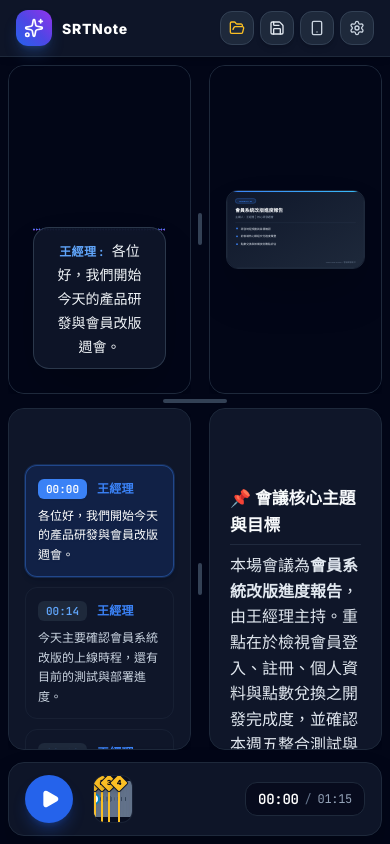
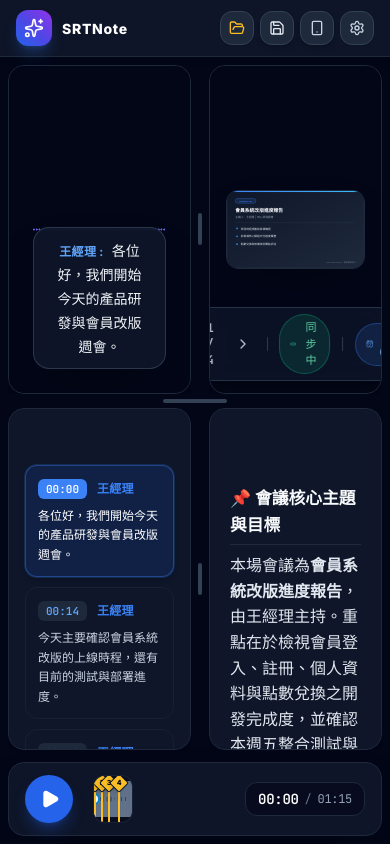
Before and after one commit to etsaycood/SRTNote, a React (Vite) app: page / in a window 390 px wide. Built offline with nearby package versions, Linux system fonts and the light colour scheme.

Commit message:
feat: slides per media ID, bottom toolbar sync pause toggle, reliable playlist advance

```diff
--- a/src/App.tsx
+++ b/src/App.tsx
@@ -43,6 +43,9 @@ export default function App() {
   const [subtitles, setSubtitles] = useState<SubtitleItem[]>(SAMPLE_PROJECT.subtitles);
   const [subtitlesByMedia, setSubtitlesByMedia] = useState<Record<string, SubtitleItem[]>>({});
   const [slides, setSlides] = useState<SlideItem[]>(SAMPLE_PROJECT.slides);
+  const [slidesByMedia, setSlidesByMedia] = useState<Record<string, SlideItem[]>>({});
+  const [isSlideSyncEnabled, setIsSlideSyncEnabled] = useState<boolean>(true);
+  const [manualSlideIndex, setManualSlideIndex] = useState<number>(0);
   const [aiSummary, setAiSummary] = useState<string>(SAMPLE_PROJECT.aiSummary);
 
   // PDF Conversion State
@@ -65,6 +68,13 @@ export default function App() {
   const [loopMode, setLoopMode] = useState<LoopMode>('off');
   const [playlistQueue, setPlaylistQueue] = useState<string[]>([]);
   const [currentPlaylistIndex, setCurrentPlaylistIndex] = useState(0);
+
+  const playlistQueueRef = useRef(playlistQueue);
+  playlistQueueRef.current = playlistQueue;
+  const currentPlaylistIndexRef = useRef(currentPlaylistIndex);
+  currentPlaylistIndexRef.current = currentPlaylistIndex;
+  const loopModeRef = useRef(loopMode);
+  loopModeRef.current = loopMode;
 
   // --- Selected A-B Time Range State ---
   const [timeRange, setTimeRange] = useState<TimeRange>({
@@ -289,7 +299,7 @@ export default function App() {
   };
 
   // --- Compute current active Slide ---
-  const currentSlideIndex = useMemo(() => {
+  const autoSlideIndex = useMemo(() => {
     if (!slides || slides.length === 0) return 0;
     let foundIndex = 0;
     for (let i = 0; i < slides.length; i++) {
@@ -301,6 +311,22 @@ export default function App() {
     }
     return foundIndex;
   }, [slides, currentTime]);
+
+  // Keep manualSlideIndex in sync with autoSlideIndex when sync is enabled
+  useEffect(() => {
+    if (isSlideSyncEnabled) {
+      setManualSlideIndex(autoSlideIndex);
+    }
+  }, [isSlideSyncEnabled, autoSlideIndex]);
+
+  const currentSlideIndex = isSlideSyncEnabled ? autoSlideIndex : manualSlideIndex;
+
+  const handleSelectSlide = (idx: number) => {
+    setManualSlideIndex(idx);
+    if (isSlideSyncEnabled && slides[idx]) {
+      handleSeek(slides[idx].timestamp);
+    }
+  };
 
   // --- Compute current active Subtitle ---
   const activeSubtitle = useMemo(() => {
@@ -317,6 +343,28 @@ export default function App() {
         idx === currentSlideIndex ? { ...s, timestamp: Math.floor(currentTime) } : s
       );
       setSlides(updated);
+      if (mediaType === 'youtube' && mediaUrl) {
+        const vid = extractYouTubeId(mediaUrl);
+        if (vid) {
+          setSlidesByMedia((prev) => ({
+            ...prev,
+            [vid]: updated
+          }));
+        }
+      }
+    }
+  };
+
+  const handleUpdateSlides = (newSlides: SlideItem[]) => {
+    setSlides(newSlides);
+    if (mediaType === 'youtube' && mediaUrl) {
+      const vid = extractYouTubeId(mediaUrl);
+      if (vid) {
+        setSlidesByMedia((prev) => ({
+          ...prev,
+          [vid]: newSlides
+        }));
+      }
     }
   };
 
@@ -334,7 +382,9 @@ export default function App() {
         const c = data.config;
         if (c.title) setProjectTitle(c.title);
         if (c.subtitles) setSubtitles(c.subtitles);
+        if (c.subtitlesByMedia) setSubtitlesByMedia(c.subtitlesByMedia);
         if (c.slides) setSlides(c.slides);
+        if (c.slidesByMedia) setSlidesByMedia(c.slidesByMedia);
         if (c.aiSummary) setAiSummary(c.aiSummary);
         if (c.mediaDuration) setDuration(c.mediaDuration);
       }
@@ -422,9 +472,13 @@ export default function App() {
         ...subtitlesByMedia,
         ...(activeYtId ? { [activeYtId]: subtitles } : {})
       },
+      slides,
+      slidesByMedia: {
+        ...slidesByMedia,
+        ...(activeYtId ? { [activeYtId]: slides } : {})
+      },
       playlistVideoIds: playlistQueue.length > 0 ? playlistQueue : undefined,
       loopMode,
-      slides,
       aiSummary,
       aiKeyPoints: [],
       updatedAt: new Date().toISOString()
@@ -460,13 +514,17 @@ export default function App() {
 
   // --- YouTube Loader Handler ---
   const handleLoadYouTube = (url: string, videoId: string, autoPlay: boolean = false) => {
-    // Cache current subtitles for previous YouTube video before switching
+    // Cache current subtitles and slides for previous YouTube video before switching
     if (mediaType === 'youtube' && mediaUrl) {
       const prevId = extractYouTubeId(mediaUrl);
       if (prevId) {
         setSubtitlesByMedia((prev) => ({
           ...prev,
           [prevId]: subtitles
+        }));
+        setSlidesByMedia((prev) => ({
+          ...prev,
+          [prevId]: slides
         }));
       }
     }
@@ -489,6 +547,14 @@ export default function App() {
       setSubtitles([]);
     }
 
+    // Slide sync with media: If slides exist for new videoId, switch to them; else clear slides
+    const existingSlides = slidesByMedia[videoId];
+    if (existingSlides && existingSlides.length > 0) {
+      setSlides(existingSlides);
+    } else {
+      setSlides([]);
+    }
+
     if (projectTitle === SAMPLE_PROJECT.title || projectTitle.startsWith('YouTube:')) {
       setProjectTitle(`YouTube: ${videoId}`);
     }
@@ -498,35 +564,43 @@ export default function App() {
   const handleStartPlaylist = (videoIds: string[]) => {
     if (!videoIds || videoIds.length === 0) return;
     setPlaylistQueue(videoIds);
+    playlistQueueRef.current = videoIds;
     setCurrentPlaylistIndex(0);
+    currentPlaylistIndexRef.current = 0;
     const firstId = videoIds[0];
     handleLoadYouTube(`https://www.youtube.com/watch?v=${firstId}`, firstId, true);
   };
 
   // --- Playback Ended Handler (Single Loop vs All Loop vs Next in Playlist) ---
   const handleEnded = () => {
-    if (loopMode === 'single') {
+    const queue = playlistQueueRef.current;
+    const curIdx = currentPlaylistIndexRef.current;
+    const curLoop = loopModeRef.current;
+
+    if (curLoop === 'single') {
       handleSeek(timeRange.enabled ? timeRange.start : 0);
       setIsPlaying(true);
       return;
     }
 
     // If there is an active playlist, seamlessly advance and autoplay next video
-    if (playlistQueue.length > 0) {
-      const nextIndex = currentPlaylistIndex + 1;
-      if (nextIndex < playlistQueue.length) {
+    if (queue.length > 0) {
+      const nextIndex = curIdx + 1;
+      if (nextIndex < queue.length) {
         setCurrentPlaylistIndex(nextIndex);
-        const nextId = playlistQueue[nextIndex];
+        currentPlaylistIndexRef.current = nextIndex;
+        const nextId = queue[nextIndex];
         handleLoadYouTube(`https://www.youtube.com/watch?v=${nextId}`, nextId, true);
         return;
-      } else if (loopMode === 'all') {
+      } else if (curLoop === 'all') {
         // Loop back to beginning of playlist and autoplay
         setCurrentPlaylistIndex(0);
-        const firstId = playlistQueue[0];
+        currentPlaylistIndexRef.current = 0;
+        const firstId = queue[0];
         handleLoadYouTube(`https://www.youtube.com/watch?v=${firstId}`, firstId, true);
         return;
       }
-    } else if (loopMode === 'all') {
+    } else if (curLoop === 'all') {
       handleSeek(timeRange.enabled ? timeRange.start : 0);
       setIsPlaying(true);
       return;
@@ -627,6 +701,15 @@ export default function App() {
         if (pdfSlides.length > 0) {
           revokeSlideUrls(slides);
           setSlides(pdfSlides);
+          if (mediaType === 'youtube' && mediaUrl) {
+            const vid = extractYouTubeId(mediaUrl);
+            if (vid) {
+              setSlidesByMedia((prev) => ({
+                ...prev,
+                [vid]: pdfSlides
+              }));
+            }
+          }
         }
       } catch (err: any) {
         alert(err.message || 'PDF 解析失敗');
@@ -654,6 +737,15 @@ export default function App() {
         imageUrl: URL.createObjectURL(f)
       }));
       setSlides(newSlides);
+      if (mediaType === 'youtube' && mediaUrl) {
+        const vid = extractYouTubeId(mediaUrl);
+        if (vid) {
+          setSlidesByMedia((prev) => ({
+            ...prev,
+            [vid]: newSlides
+          }));
+        }
+      }
     } else {
       alert('請上傳 PDF 簡報檔案或投影片圖片 (PNG, JPG, WebP)');
     }
@@ -685,6 +777,7 @@ export default function App() {
             revokeSlideUrls(slides);
             setSlides(parsed.slides);
           }
+          if (parsed.slidesByMedia) setSlidesByMedia(parsed.slidesByMedia);
           if (parsed.aiSummary) setAiSummary(parsed.aiSummary);
           if (parsed.mediaDuration) setDuration(parsed.mediaDuration);
         } catch (err) {
@@ -708,6 +801,8 @@ export default function App() {
     setCurrentPlaylistIndex(0);
     setLoopMode('off');
     setSlides(SAMPLE_PROJECT.slides);
+    setSlidesByMedia({});
+    setIsSlideSyncEnabled(true);
     setAiSummary(SAMPLE_PROJECT.aiSummary);
     setDuration(SAMPLE_PROJECT.mediaDuration);
     setCurrentTime(0);
@@ -822,9 +917,7 @@ export default function App() {
             slides={slides}
             currentSlideIndex={currentSlideIndex}
             currentTime={currentTime}
-            onSelectSlide={(idx) => {
-              if (slides[idx]) handleSeek(slides[idx].timestamp);
-            }}
+            onSelectSlide={handleSelectSlide}
             onSyncCurrentTime={handleSyncSlideCurrentTime}
             onOpenTimelineModal={() => setIsSlideModalOpen(true)}
             isMaximized={activeMaximizedPanel === 'slides'}
@@ -834,6 +927,9 @@ export default function App() {
             isConvertingPdf={isConvertingPdf}
             pdfProgress={pdfProgress}
             onDropFiles={processSlideFiles}
+            isSlideSyncEnabled={isSlideSyncEnabled}
+            onToggleSlideSync={() => setIsSlideSyncEnabled((prev) => !prev)}
+            currentMediaId={mediaType === 'youtube' && mediaUrl ? extractYouTubeId(mediaUrl) || undefined : undefined}
           />
         );
 
@@ -974,7 +1070,7 @@ export default function App() {
         slides={slides}
         currentTime={currentTime}
         duration={duration}
-        onUpdateSlides={setSlides}
+        onUpdateSlides={handleUpdateSlides}
         onSeek={handleSeek}
       />
 
@@ -987,6 +1083,7 @@ export default function App() {
         playlistQueue={playlistQueue}
         onStartPlaylist={handleStartPlaylist}
         subtitlesByMedia={subtitlesByMedia}
+        slidesByMedia={slidesByMedia}
       />
 
       {/* 7. Paste Transcript Modal */}
--- a/src/components/YouTubeModal.tsx
+++ b/src/components/YouTubeModal.tsx
@@ -8,7 +8,7 @@ import {
   clearYouTubeLibrary,
   saveCustomLibraryOrder
 } from '../utils/youtubeHelper';
-import { YouTubeHistoryItem, SubtitleItem } from '../types';
+import { YouTubeHistoryItem, SubtitleItem, SlideItem } from '../types';
 import { YoutubeIcon } from './icons/YoutubeIcon';
 import {
   X,
@@ -24,7 +24,8 @@ import {
   FileText,
   GripVertical,
   ChevronUp,
-  ChevronDown
+  ChevronDown,
+  Presentation
 } from 'lucide-react';
 
 interface YouTubeModalProps {
@@ -35,6 +36,7 @@ interface YouTubeModalProps {
   playlistQueue?: string[];
   onStartPlaylist?: (videoIds: string[]) => void;
   subtitlesByMedia?: Record<string, SubtitleItem[]>;
+  slidesByMedia?: Record<string, SlideItem[]>;
 }
 
 export const YouTubeModal: React.FC<YouTubeModalProps> = ({
@@ -44,7 +46,8 @@ export const YouTubeModal: React.FC<YouTubeModalProps> = ({
   currentVideoId,
   playlistQueue = [],
   onStartPlaylist,
-  subtitlesByMedia = {}
+  subtitlesByMedia = {},
+  slidesByMedia = {}
 }) => {
   const [inputText, setInputText] = useState('');
   const [errorMsg, setErrorMsg] = useState('');
@@ -426,6 +429,7 @@ export const YouTubeModal: React.FC<YouTubeModalProps> = ({
                   const isCurrent = currentVideoId === item.id;
                   const isSelected = selectedIds.has(item.id);
                   const hasSrt = subtitlesByMedia[item.id] && subtitlesByMedia[item.id].length > 0;
+                  const hasSlides = slidesByMedia[item.id] && slidesByMedia[item.id].length > 0;
                   const queueIndex = playlistQueue.indexOf(item.id);
                   const isDragging = draggedIndex === index;
                   const isDragOver = dragOverIndex === index;
@@ -516,6 +520,15 @@ export const YouTubeModal: React.FC<YouTubeModalProps> = ({
                                 SRT ({subtitlesByMedia[item.id].length})
                               </span>
                             )}
+                            {hasSlides && (
+                              <span
+                                className="text-[10px] font-semibold text-blue-400 bg-blue-950/70 px-1.5 py-0.2 rounded border border-blue-800/40 flex items-center gap-0.5"
+                                title="此影片已對應專屬簡報投影片"
+                              >
+                                <Presentation className="w-2.5 h-2.5" />
+                                簡報 ({slidesByMedia[item.id].length})
+                              </span>
+                            )}
                           </div>
                           <span className="text-[10px] text-slate-500 block truncate max-w-xs">
                             {item.url}
--- a/src/components/panels/SlidePanel.tsx
+++ b/src/components/panels/SlidePanel.tsx
@@ -14,7 +14,9 @@ import {
   Edit3,
   GripVertical,
   Loader2,
-  FileText
+  FileText,
+  Link2,
+  Unlink
 } from 'lucide-react';
 
 interface SlidePanelProps {
@@ -31,6 +33,9 @@ interface SlidePanelProps {
   isConvertingPdf?: boolean;
   pdfProgress?: string;
   onDropFiles?: (files: FileList) => void;
+  isSlideSyncEnabled?: boolean;
+  onToggleSlideSync?: () => void;
+  currentMediaId?: string;
 }
 
 export const SlidePanel: React.FC<SlidePanelProps> = ({
@@ -46,7 +51,10 @@ export const SlidePanel: React.FC<SlidePanelProps> = ({
   onUploadSlides,
   isConvertingPdf = false,
   pdfProgress = '',
-  onDropFiles
+  onDropFiles,
+  isSlideSyncEnabled = true,
+  onToggleSlideSync,
+  currentMediaId
 }) => {
   const [isDragOverFile, setIsDragOverFile] = useState(false);
   const currentSlide = slides[currentSlideIndex] || slides[0];
@@ -193,7 +201,9 @@ export const SlidePanel: React.FC<SlidePanelProps> = ({
             <div className="w-16 h-16 rounded-2xl bg-slate-800/80 border border-slate-700 flex items-center justify-center mb-4 text-blue-400">
               <Presentation className="w-8 h-8" />
             </div>
-            <h4 className="font-semibold text-slate-200 mb-1">未載入簡報 (可有可無)</h4>
+            <h4 className="font-semibold text-slate-200 mb-1">
+              {currentMediaId ? `尚未為影片 (${currentMediaId}) 上傳簡報` : '未載入簡報'}
+            </h4>
             <p className="text-xs text-slate-400 mb-4">
               支援上傳 <strong>PDF 簡報檔案</strong> 或投影片圖片，系統將在播放到指定時間自動翻頁同步。
             </p>
@@ -204,9 +214,15 @@ export const SlidePanel: React.FC<SlidePanelProps> = ({
           </div>
         )}
 
-        {/* Floating Quick Navigation & Timestamp Controller */}
+        {/* Floating Quick Navigation & Timestamp Controller (Option B) */}
         {hasSlides && (
-          <div className="absolute bottom-3 left-1/2 -translate-x-1/2 z-20 flex items-center gap-2 bg-slate-900/90 backdrop-blur-md px-3 py-1.5 rounded-full border border-slate-700/80 shadow-2xl opacity-0 group-hover:opacity-100 transition-all duration-300">
+          <div
+            className={`absolute bottom-3 left-1/2 -translate-x-1/2 z-20 flex items-center gap-2 bg-slate-900/90 backdrop-blur-md px-3 py-1.5 rounded-full border border-slate-700/80 shadow-2xl transition-all duration-300 ${
+              !isSlideSyncEnabled
+                ? 'opacity-100 ring-1 ring-amber-500/40'
+                : 'opacity-90 sm:opacity-0 sm:group-hover:opacity-100'
+            }`}
+          >
             <button
               onClick={handlePrev}
               disabled={currentSlideIndex === 0}
@@ -231,6 +247,34 @@ export const SlidePanel: React.FC<SlidePanelProps> = ({
 
             <div className="w-px h-3.5 bg-slate-700 mx-1"></div>
 
+            {/* Option B: Pause Slide Sync Toggle Button */}
+            {onToggleSlideSync && (
+              <button
+                type="button"
+                onClick={onToggleSlideSync}
+                className={`flex items-center gap-1.5 px-2.5 py-1 rounded-full text-[11px] font-medium transition-all ${
+                  isSlideSyncEnabled
+                    ? 'bg-emerald-500/15 hover:bg-emerald-500/25 border border-emerald-500/40 text-emerald-300'
+                    : 'bg-amber-500/25 hover:bg-amber-500/35 border border-amber-500/50 text-amber-300 font-semibold shadow-sm'
+                }`}
+                title={isSlideSyncEnabled ? '簡報隨影音時間自動同步中，點擊可暫停同步' : '簡報已暫停同步，點擊恢復隨影音時間自動翻頁'}
+              >
+                {isSlideSyncEnabled ? (
+                  <>
+                    <Link2 className="w-3 h-3 text-emerald-400" />
+                    <span>同步中</span>
+                  </>
+                ) : (
+                  <>
+                    <Unlink className="w-3 h-3 text-amber-400" />
+                    <span>暫停同步</span>
+                  </>
+                )}
+              </button>
+            )}
+
+            <div className="w-px h-3.5 bg-slate-700 mx-1"></div>
+
             <button
               onClick={onSyncCurrentTime}
               className="flex items-center gap-1 px-2.5 py-1 rounded-full bg-blue-500/15 hover:bg-blue-500/25 border border-blue-500/40 text-blue-300 text-[11px] font-medium transition-colors"
--- a/src/types/index.ts
+++ b/src/types/index.ts
@@ -55,9 +55,10 @@ export interface ProjectConfig {
   mediaDuration: number;
   subtitles: SubtitleItem[];
   subtitlesByMedia?: Record<string, SubtitleItem[]>;
+  slides: SlideItem[];
+  slidesByMedia?: Record<string, SlideItem[]>;
   playlistVideoIds?: string[];
   loopMode?: LoopMode;
-  slides: SlideItem[];
   aiSummary: string;
   aiKeyPoints: { time: number; label: string; description: string }[];
   updatedAt: string;
```
Also changed, not shown: src/components/panels/VideoPanel.tsx (+42 -10 lines).
